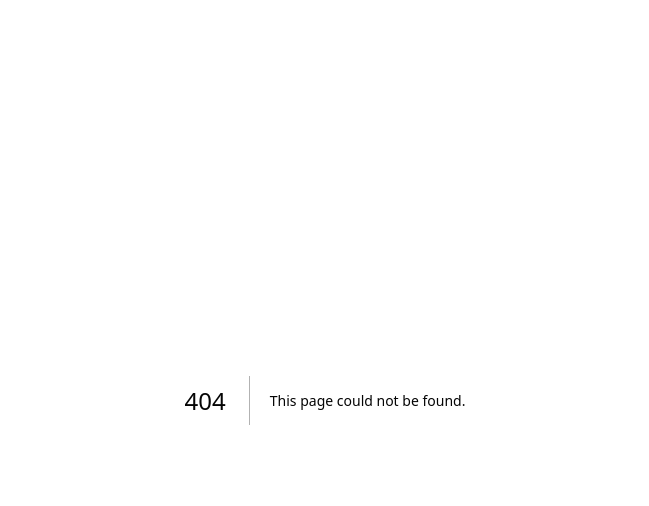
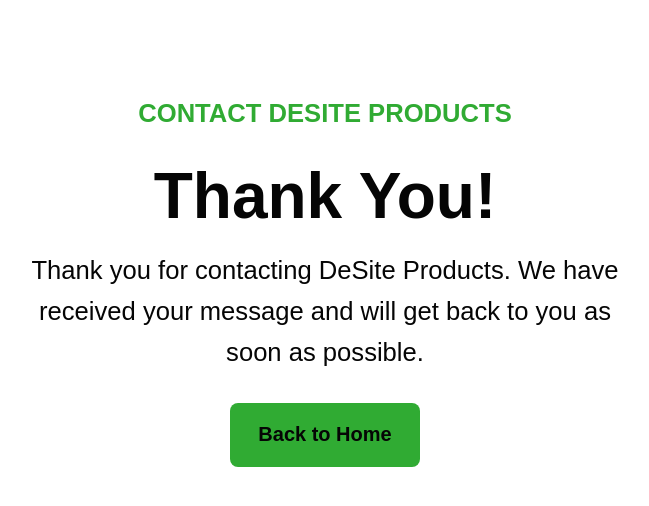
Before and after one commit to DeSiteProducts/EU-DEALERS-LANDING-PAGE, a Next.js app: page /thank-you in a window 1280 px wide. Before the commit this address had no page. Shown: the top 506 px of the page, without its empty margins (315-964 px from the left). Built offline with nearby package versions, Linux system fonts and the light colour scheme.

Commit message:
Contact form functionality
Contact form functionality

```diff
--- /dev/null
+++ b/app/api/contact/route.ts
@@ -0,0 +1,114 @@
+import { NextResponse } from "next/server";
+
+function toStringValue(value: FormDataEntryValue | null): string {
+  return typeof value === "string" ? value.trim() : "";
+}
+
+function buildRedirectUrl(
+  request: Request,
+  pathname: string,
+  result?: "error" | "success"
+) {
+  const url = new URL(
+    pathname,
+    process.env.NEXT_PUBLIC_SITE_URL ?? request.url
+  );
+
+  if (result) {
+    url.searchParams.set(result, "1");
+  }
+
+  return url;
+}
+
+function redirectAfterPost(
+  request: Request,
+  pathname: string,
+  result?: "error" | "success"
+) {
+  return NextResponse.redirect(
+    buildRedirectUrl(request, pathname, result),
+    { status: 303 }
+  );
+}
+
+export async function POST(request: Request) {
+  try {
+    const formData = await request.formData();
+
+    const name = toStringValue(formData.get("name"));
+    const company = toStringValue(formData.get("company"));
+    const phone = toStringValue(formData.get("phone"));
+    const email = toStringValue(formData.get("email"));
+    const message = toStringValue(formData.get("message"));
+
+    /*
+     * Validate required fields
+     */
+    if (!name || !email) {
+      console.warn("[contact] Invalid form submission");
+
+      return redirectAfterPost(
+        request,
+        "/",
+        "error"
+      );
+    }
+
+    /*
+     * Send to Contact Lambda
+     */
+    const response = await fetch(
+      "https://0gc19khxz3.execute-api.us-east-1.amazonaws.com/default/sendEuDealersemail",
+      {
+        method: "POST",
+        headers: {
+          "Content-Type": "application/json",
+        },
+        body: JSON.stringify({
+          name,
+          company,
+          phone,
+          email,
+          message,
+        }),
+      }
+    );
+
+    /*
+     * Lambda error
+     */
+    if (!response.ok) {
+      console.error(
+        "[contact] Contact Lambda returned:",
+        response.status
+      );
+
+      return redirectAfterPost(
+        request,
+        "/",
+        "error"
+      );
+    }
+
+    /*
+     * Success
+     */
+    return redirectAfterPost(
+      request,
+      "/thank-you",
+      "success"
+    );
+  } catch (error) {
+    console.error(
+      "[contact] Failed to send contact form:",
+      error
+    );
+
+    return redirectAfterPost(
+      request,
+      "/",
+      "error"
+    );
+  }
+}
--- a/app/components/desite/ContactSection.tsx
+++ b/app/components/desite/ContactSection.tsx
@@ -1,7 +1,11 @@
 import { PrimaryButton, SecondaryButton } from "./Buttons";
 import { SectionContainer } from "./SectionContainer";
 
-export function ContactSection() {
+export function ContactSection({
+  showError = false,
+}: {
+  showError?: boolean;
+}) {
   return (
     <SectionContainer className="contact-section" id="contact">
       <div className="contact-layout">
@@ -34,7 +38,15 @@
             </SecondaryButton>
           </div>
         </div>
-        <form className="desite-form" id="desite-contact-form" aria-label="Contact DeSite form">
+        <div className="contact-form-wrapper">
+
+
+          <form
+            className="desite-form"
+            id="desite-contact-form"
+            aria-label="Contact DeSite form"
+            action="/api/contact"
+            method="POST">
             <div className="form-field">
               <label htmlFor="name">Name</label>
               <input id="name" name="name" type="text" autoComplete="name" required />
@@ -66,6 +78,13 @@
               Submit
             </button>
           </form>
+          {showError && (
+            <div className="form-error" role="alert">
+              Sorry, there was a problem sending your message.
+              Please try again.
+            </div>
+          )}
+        </div>
       </div>
     </SectionContainer>
   );
--- a/app/components/desite/LandingPage.tsx
+++ b/app/components/desite/LandingPage.tsx
@@ -5,7 +5,7 @@
 import { ProductsSection } from "./ProductsSection";
 
 
-export function LandingPage() {
+export function LandingPage({ showError }: { showError: boolean }) {
   return (
     <>
       <header className="desite-header">
@@ -39,7 +39,7 @@
       <main >
         <HeroSection />
         <ProductsSection />
-        <ContactSection />
+        <ContactSection showError={showError} />
       </main>
       <Footer />
     </>
--- a/app/globals.css
+++ b/app/globals.css
@@ -2179,3 +2179,39 @@
   content: "";
   display: block;
 }
+
+.form-error {
+  margin-bottom: 20px;
+  padding: 14px 18px;
+  border: 1px solid #d9534f;
+  border-radius: 6px;
+  background: #fff5f5;
+  color: #b52b27;
+  font-size: 1rem;
+  line-height: 1.5;
+}
+
+.contact-thank-you {
+  min-height: 70vh;
+  display: flex;
+  align-items: center;
+  justify-content: center;
+  padding: 60px 20px;
+}
+
+.contact-thank-you-content {
+  width: min(700px, 100%);
+  text-align: center;
+}
+
+.contact-thank-you-content h1 {
+  margin-bottom: 20px;
+  font-size: clamp(2.8rem, 5vw, 4rem);
+}
+
+.contact-thank-you-content p {
+  max-width: 600px;
+  margin: 0 auto 30px;
+  font-size: clamp(1.1rem, 2vw, 1.4rem);
+  line-height: 1.6;
+}
--- a/app/page.tsx
+++ b/app/page.tsx
@@ -1,5 +1,13 @@
 import { LandingPage } from "./components/desite/LandingPage";
 
-export default function Home() {
-  return <LandingPage />;
+type HomeProps = {
+  searchParams: Promise<{
+    error?: string;
+  }>;
+};
+
+export default async function Home({ searchParams }: HomeProps) {
+  const params = await searchParams;
+
+  return <LandingPage showError={params.error === "1"} />;
 }
--- /dev/null
+++ b/app/thank-you/page.tsx
@@ -0,0 +1,26 @@
+export default function ContactThankYouPage() {
+  return (
+    <main className="contact-thank-you">
+      <section className="contact-thank-you-content">
+        <p className="section-kicker">
+          Contact DeSite Products
+        </p>
+
+        <h1>Thank You!</h1>
+
+        <p>
+          Thank you for contacting DeSite Products.
+          We have received your message and will get back
+          to you as soon as possible.
+        </p>
+
+        <a
+          href="/#contact"
+          className="desite-button desite-button-primary"
+        >
+          Back to Home
+        </a>
+      </section>
+    </main>
+  );
+}
```
Lines whose indentation alone changed are shown as unchanged.
